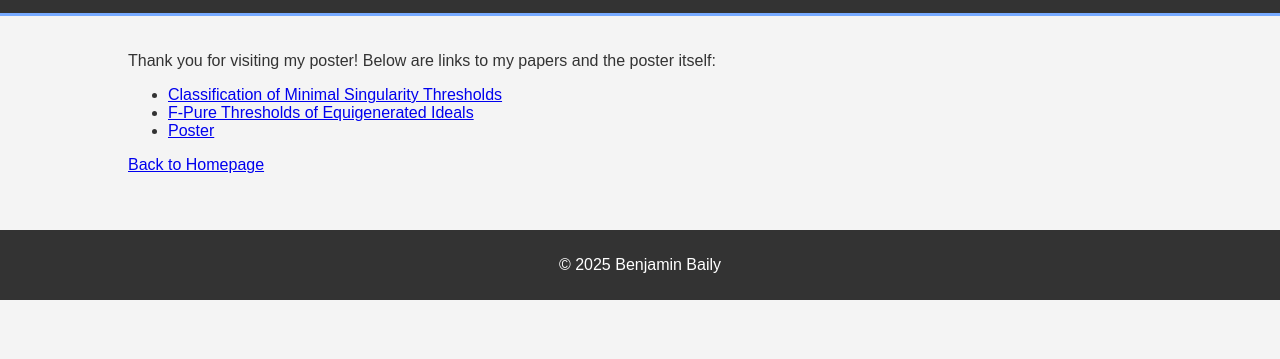
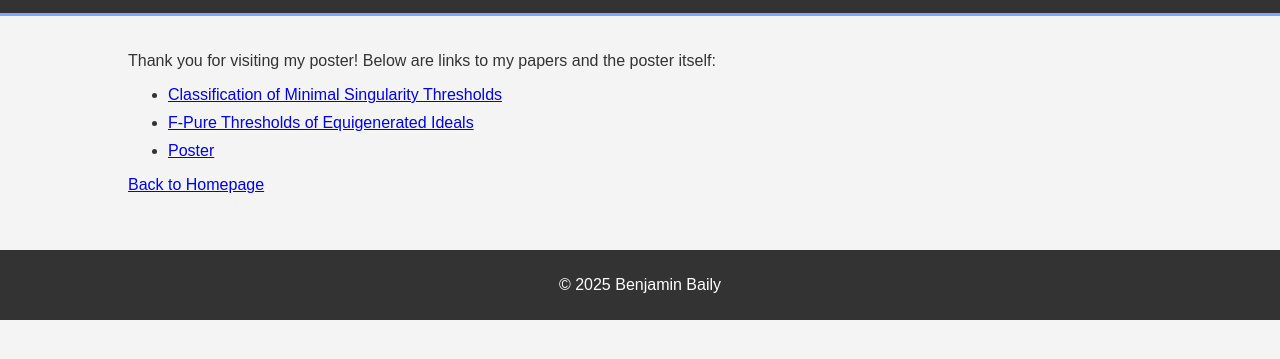
Before and after one commit to bbaily/bbaily.github.io, a plain HTML site: page cats2025.html in a window 1280 px wide. Shown: the part 131-490 px from the top of the page. Drawn offline with Linux system fonts and the light colour scheme.

Commit message:
increased spacing between list entries

```diff
--- a/cats2025.html
+++ b/cats2025.html
@@ -46,6 +46,9 @@
         .content {
             padding: 20px;
         }
+        ul li {
+            margin-bottom: 10px;
+        }
         footer {
             background: #333;
             color: #fff;
```
Also changed, not shown: index.html (+3 -0 lines).
